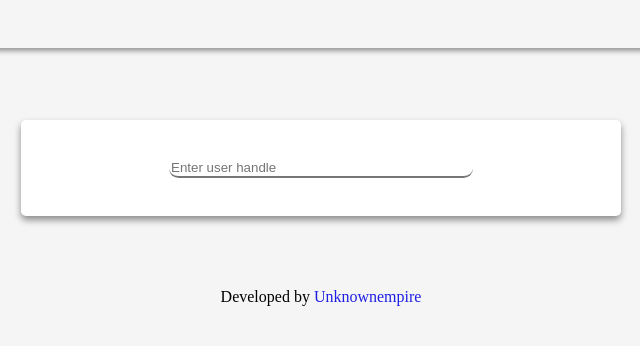
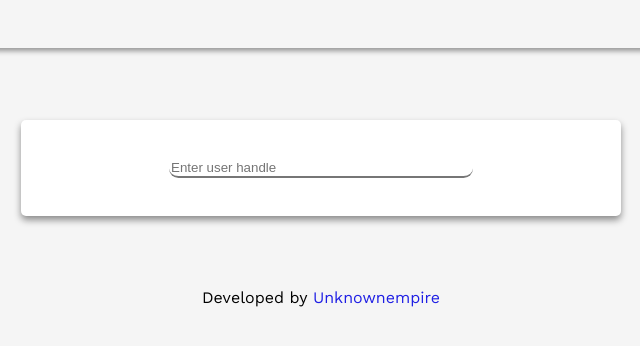
Before and after one commit to Unknownempire/Progress-Tracker, a website: page public/index.html in a window 1280 px wide. Shown: the full height of the page, 319-959 px from the left. Drawn offline with nearby package versions, Linux system fonts and the light colour scheme; files that its build step writes are made by us from their sources; files whose address does not match are found by name.

Commit message:
Added New font

```diff
--- a/css/style.css
+++ b/css/style.css
@@ -1,4 +1,5 @@
 @import url('https://fonts.googleapis.com/css2?family=Ubuntu:wght@500&display=swap');
+@import url('https://fonts.googleapis.com/css2?family=Work+Sans&display=swap');
 
 html,body {
     margin : 0;
@@ -88,6 +89,7 @@ footer {
     display: flex;
     justify-content: center;
     align-items: center;
+    font-family: 'Work Sans', sans-serif;
 }
 .social a.visited, .social a {
     color:rgb(31, 31, 228);
```
